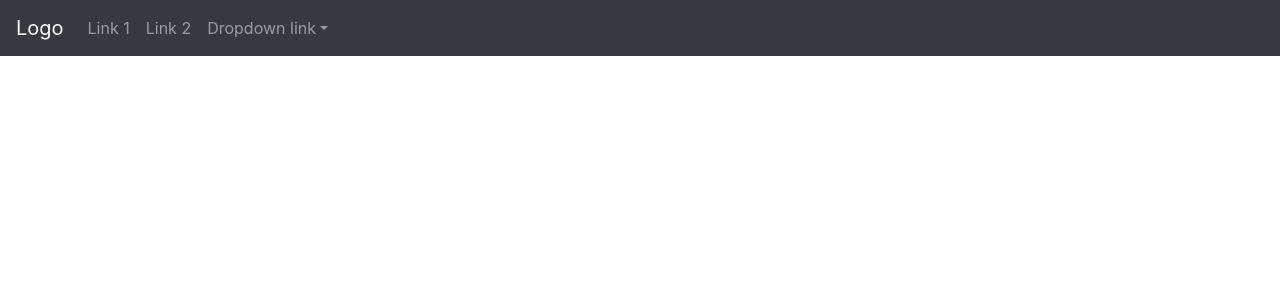
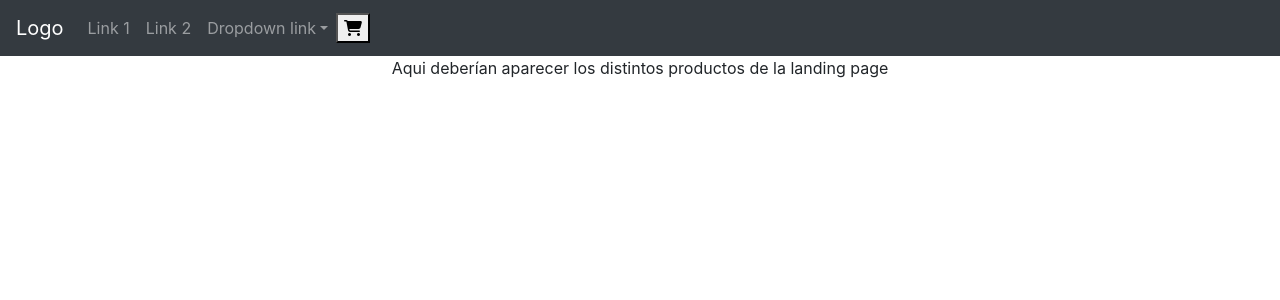
Before and after one commit to gonzaloballarini/ballarini_reactjs, a React (Create React App) app in the folder plagastore_ballarini/: page / in a window 1280 px wide. Shown: the top 300 px of the page. Built offline with nearby package versions, Linux system fonts and the light colour scheme.

Commit message:
PreEntrega1_Ballarini

```diff
--- a/plagastore_ballarini/public/index.html
+++ b/plagastore_ballarini/public/index.html
@@ -25,7 +25,7 @@
       Learn how to configure a non-root public URL by running `npm run build`.
     -->
     <link rel="stylesheet" href="https://cdn.jsdelivr.net/npm/bootstrap@4.6.2/dist/css/bootstrap.min.css" integrity="sha384-xOolHFLEh07PJGoPkLv1IbcEPTNtaed2xpHsD9ESMhqIYd0nLMwNLD69Npy4HI+N" crossorigin="anonymous">
-
+    <script src="https://kit.fontawesome.com/df59baf6b8.js" crossorigin="anonymous"></script>
     <title>Plaga Store</title>
   </head>
   <body>
@@ -44,4 +44,7 @@
   </body>
   <script src="https://cdn.jsdelivr.net/npm/jquery@3.5.1/dist/jquery.slim.min.js" integrity="sha384-DfXdz2htPH0lsSSs5nCTpuj/zy4C+OGpamoFVy38MVBnE+IbbVYUew+OrCXaRkfj" crossorigin="anonymous"></script>
   <script src="https://cdn.jsdelivr.net/npm/bootstrap@4.6.2/dist/js/bootstrap.bundle.min.js" integrity="sha384-Fy6S3B9q64WdZWQUiU+q4/2Lc9npb8tCaSX9FK7E8HnRr0Jz8D6OP9dO5Vg3Q9ct" crossorigin="anonymous"></script>
+  <script src="https://cdn.jsdelivr.net/npm/popper.js@1.16.1/dist/umd/popper.min.js"
+    integrity="sha384-9/reFTGAW83EW2RDu2S0VKaIzap3H66lZH81PoYlFhbGU+6BZp6G7niu735Sk7lN"
+    crossorigin="anonymous"></script>
 </html>
--- a/plagastore_ballarini/src/App.js
+++ b/plagastore_ballarini/src/App.js
@@ -3,7 +3,9 @@ import './App.css';
 //import header from "./components/header.js";
 //import body from "./components/body.js";
 //import footer from "./components/footer.js";
-import plaganavbar from "./components/navbar.js"
+//import plaganavbar from "./components/navbar.js"
+import ItemListContainer from './components/ItemListContainer.js';
+import Plaganavbar from './components/Navbar.js';
 import {useState} from "react";
 
 
@@ -11,46 +13,8 @@ function App() {
   const [] = useState ();
   return (
     <div className="App">
-      <plaganavbar>
-        <nav className="navbar navbar-expand-sm bg-dark navbar-dark">
-        <a className="navbar-brand" href="#">
-        Logo
-        </a>
-
-        <ul className="navbar-nav">
-        <li className="nav-item">
-            <a className="nav-link" href="#">
-            Link 1
-            </a>
-        </li>
-        <li className="nav-item">
-            <a className="nav-link" href="#">
-            Link 2
-            </a>
-        </li>
-
-        <li className="nav-item dropdown">
-            <a className="nav-link dropdown-toggle" href="#"
-            id="navbardrop"
-            data-toggle="dropdown"
-            >
-            Dropdown link
-            </a>
-            <div className="dropdown-menu">
-            <a className="dropdown-item" href="#">
-            Link 1
-            </a>
-            <a className="dropdown-item" href="#">
-            Link 2
-            </a>
-            <a className="dropdown-item" href="#">
-            Link 3
-            </a>
-            </div>
-        </li>
-        </ul>
-        </nav>
-      </plaganavbar>
+      <Plaganavbar/>
+      <ItemListContainer/>
     </div>
   );
 }
--- /dev/null
+++ b/plagastore_ballarini/src/components/CartWidget.js
@@ -0,0 +1,9 @@
+function cartwidget () {
+    return (
+        <button>
+            <i className="fas fa-shopping-cart"/>
+        </button>
+    );
+}
+
+export default cartwidget;
--- /dev/null
+++ b/plagastore_ballarini/src/components/ItemListContainer.js
@@ -0,0 +1,7 @@
+function ItemListContainer () {
+    return (
+        <div>Aqui deberían aparecer los distintos productos de la landing page</div>
+    );
+}
+
+export default ItemListContainer;
--- a/plagastore_ballarini/src/components/navbar.js
+++ b/plagastore_ballarini/src/components/navbar.js
@@ -1,44 +1,33 @@
-function plaganavbar() {
+import React from 'react';
+import CartWidget from './CartWidget';
+
+function Plaganavbar() {
     return (
             <nav class="navbar navbar-expand-sm bg-dark navbar-dark">
-        <a class="navbar-brand" href="#">
-        Logo
-        </a>
-
+            <a class="navbar-brand" href="#">Logo</a>
             <ul class="navbar-nav">
                 <li class="nav-item">
-            <a class="nav-link" href="#">
-            Link 1
-            </a>
+                    <a class="nav-link" href="#">Link 1</a>
                 </li>
                 <li class="nav-item">
-            <a class="nav-link" href="#">
-            Link 2
-            </a>
+                    <a class="nav-link" href="#">Link 2</a>
                 </li>
 
                 <li class="nav-item dropdown">
-            <a class="nav-link dropdown-toggle" href="#"
-            id="navbardrop"
-            data-toggle="dropdown"
-            >
+                    <a class="nav-link dropdown-toggle" href="#" id="navbardrop" data-toggle="dropdown">
                         Dropdown link
                     </a>
                     <div class="dropdown-menu">
-            <a class="dropdown-item" href="#">
-            Link 1
-            </a>
-            <a class="dropdown-item" href="#">
-            Link 2
-            </a>
-            <a class="dropdown-item" href="#">
-            Link 3
-            </a>
+                        <a class="dropdown-item" href="#">Link 1</a>
+                        <a class="dropdown-item" href="#">Link 2</a>
+                        <a class="dropdown-item" href="#">Link 3</a>
                     </div>
                 </li>
             </ul>
+            <CartWidget/>
             </nav>
+
     );
 }
 
-export default plaganavbar;
+export default Plaganavbar;
```
Lines whose indentation alone changed are shown as unchanged.
